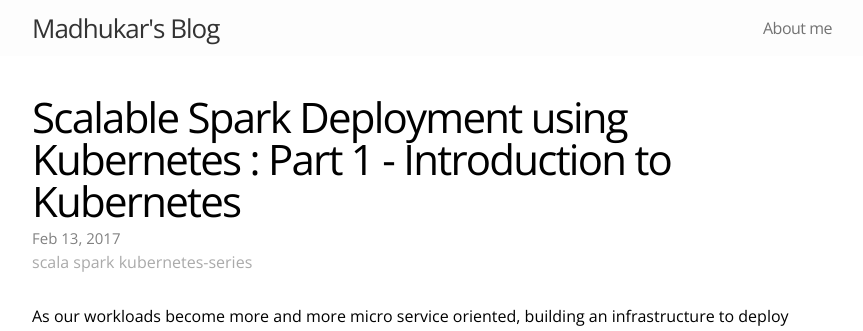
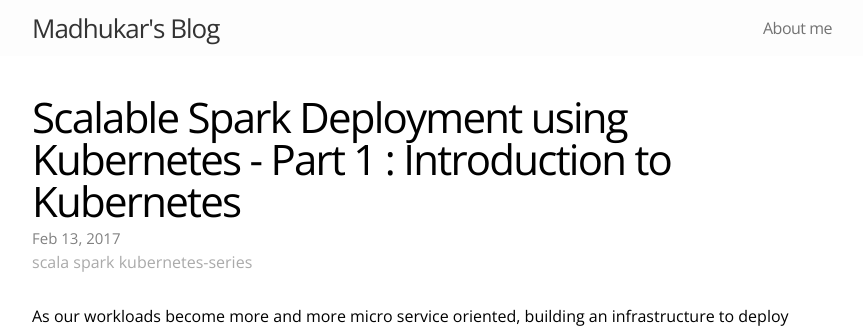
Before and after one commit to phatak-dev/blog, a Jekyll site: the page built from _posts/2017-02-13-scaling-spark-with-kubernetes-part-1.md, in a window 1280 px wide and 900 px high. Shown: the top 331 px of the window, without its empty margins (208-1071 px from the left). Built offline with Jekyll 4.4.1, drawn with Linux system fonts in a browser that asks for light colours.

```diff
--- a/_posts/2017-02-13-scaling-spark-with-kubernetes-part-1.md
+++ b/_posts/2017-02-13-scaling-spark-with-kubernetes-part-1.md
@@ -1,6 +1,6 @@
 ---
 layout: post
-title: "Scalable Spark Deployment using Kubernetes : Part 1 - Introduction to Kubernetes"
+title: "Scalable Spark Deployment using Kubernetes - Part 1 : Introduction to Kubernetes"
 date : 2017-02-13
 categories: scala spark kubernetes-series
 ---
```
